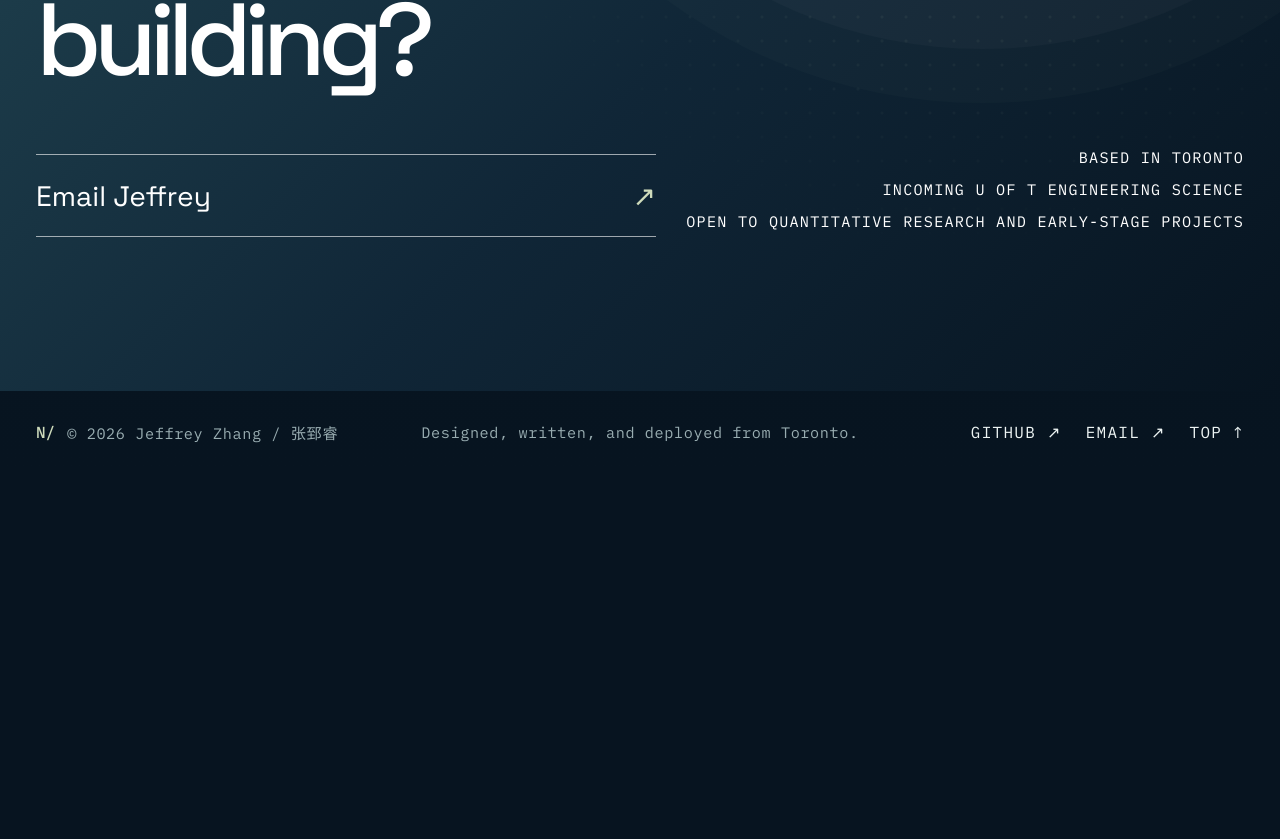
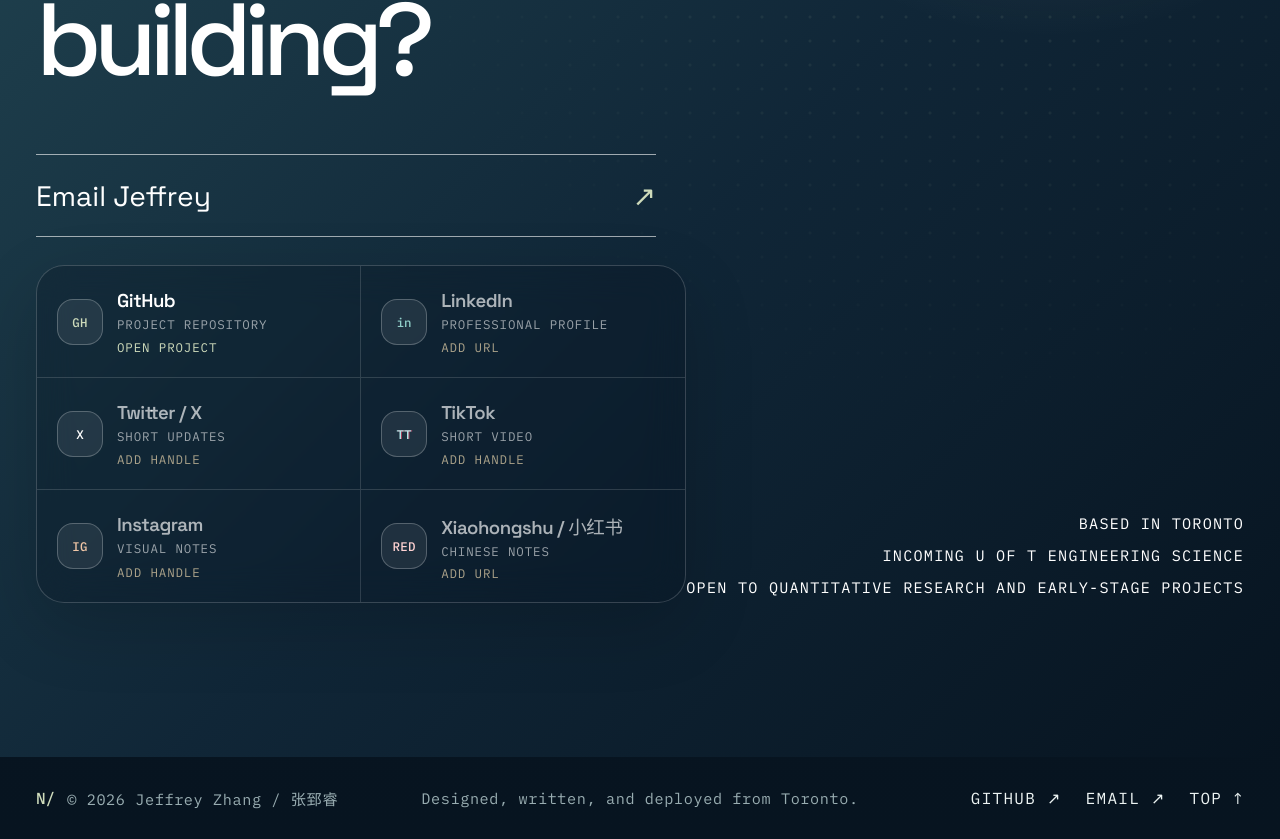
Before and after one commit to navyblue1/personal-website, a plain HTML site: page index.html in a window 1280 px wide. Shown: the part 6497-7336 px from the top of the page. Before the commit the page ends 6970 px from the top, so only its background shows below. Drawn offline with Linux system fonts and the light colour scheme.

Commit message:
Add social channels to contact section

```diff
--- a/index.html
+++ b/index.html
@@ -410,6 +410,56 @@ build(venture);</pre>
           <a href="mailto:zhangzhirui1224@gmail.com" class="contact-link">
             <span>Email Jeffrey</span><i aria-hidden="true">&nearr;</i>
           </a>
+          <div class="social-grid" aria-label="Social links">
+            <a class="social-link social-link--active" href="https://github.com/navyblue1/financial-modeling-practice-lab" target="_blank" rel="noreferrer" aria-label="GitHub project repository">
+              <span class="social-icon social-icon--github" aria-hidden="true">GH</span>
+              <span class="social-text">
+                <strong>GitHub</strong>
+                <small>Project repository</small>
+              </span>
+              <span class="social-status">Open project</span>
+            </a>
+            <span class="social-link social-link--pending" aria-disabled="true">
+              <span class="social-icon social-icon--linkedin" aria-hidden="true">in</span>
+              <span class="social-text">
+                <strong>LinkedIn</strong>
+                <small>Professional profile</small>
+              </span>
+              <span class="social-status">Add URL</span>
+            </span>
+            <span class="social-link social-link--pending" aria-disabled="true">
+              <span class="social-icon social-icon--x" aria-hidden="true">X</span>
+              <span class="social-text">
+                <strong>Twitter / X</strong>
+                <small>Short updates</small>
+              </span>
+              <span class="social-status">Add handle</span>
+            </span>
+            <span class="social-link social-link--pending" aria-disabled="true">
+              <span class="social-icon social-icon--tiktok" aria-hidden="true">TT</span>
+              <span class="social-text">
+                <strong>TikTok</strong>
+                <small>Short video</small>
+              </span>
+              <span class="social-status">Add handle</span>
+            </span>
+            <span class="social-link social-link--pending" aria-disabled="true">
+              <span class="social-icon social-icon--instagram" aria-hidden="true">IG</span>
+              <span class="social-text">
+                <strong>Instagram</strong>
+                <small>Visual notes</small>
+              </span>
+              <span class="social-status">Add handle</span>
+            </span>
+            <span class="social-link social-link--pending" aria-disabled="true">
+              <span class="social-icon social-icon--xiaohongshu" aria-hidden="true">RED</span>
+              <span class="social-text">
+                <strong>Xiaohongshu / 小红书</strong>
+                <small>Chinese notes</small>
+              </span>
+              <span class="social-status">Add URL</span>
+            </span>
+          </div>
         </div>
         <div class="contact-meta reveal">
           <p>BASED IN TORONTO</p>
--- a/script.js
+++ b/script.js
@@ -118,6 +118,16 @@ const translations = {
   "Open to research and project conversations": "欢迎交流研究与项目",
   "Interested in research-driven building?": "如果你关注研究驱动的项目构建，欢迎联系。",
   "Email Jeffrey": "给 Jeffrey 发邮件",
+  "Project repository": "项目代码仓库",
+  "Open project": "查看项目",
+  "Professional profile": "职业主页",
+  "Short updates": "短动态",
+  "Short video": "短视频",
+  "Visual notes": "图像记录",
+  "Chinese notes": "中文内容",
+  "Add URL": "待补链接",
+  "Add handle": "待补账号",
+  "Xiaohongshu / 小红书": "小红书",
   "BASED IN TORONTO": "现居多伦多",
   "INCOMING U OF T ENGINEERING SCIENCE": "即将就读多伦多大学工程科学专业",
   "OPEN TO QUANTITATIVE RESEARCH AND EARLY-STAGE PROJECTS": "愿意聊量化研究和早期项目",
@@ -170,6 +180,7 @@ const attributeCopy = {
     ".language-switch": { "aria-label": "Language" },
     ".signal-stage": { "aria-label": "Interactive signal field" },
     ".research-comparison": { "aria-label": "Simulated portfolio return improved from 16.16 percent to 23.94 percent after applying the trend filter" },
+    ".social-grid": { "aria-label": "Social links" },
     ".ticker": { "aria-label": "Areas of practice" },
     ".working-code": { "aria-label": "Workflow" },
   },
@@ -180,6 +191,7 @@ const attributeCopy = {
     ".language-switch": { "aria-label": "语言" },
     ".signal-stage": { "aria-label": "互动信号场" },
     ".research-comparison": { "aria-label": "加入趋势过滤后，模拟回报从 16.16% 提升到 23.94%" },
+    ".social-grid": { "aria-label": "社交账号" },
     ".ticker": { "aria-label": "关注领域" },
     ".working-code": { "aria-label": "工作流程" },
   },
--- a/styles.css
+++ b/styles.css
@@ -1788,6 +1788,140 @@ html[lang="zh-CN"] .contact-meta p {
   transform: translate(5px, -5px);
 }
 
+.social-grid {
+  display: grid;
+  grid-template-columns: repeat(2, minmax(0, 1fr));
+  width: min(100%, 760px);
+  margin-top: 28px;
+  border: 1px solid rgba(255, 255, 255, 0.18);
+  border-radius: 28px;
+  overflow: hidden;
+  background: rgba(5, 16, 26, 0.24);
+  box-shadow: 0 24px 70px rgba(0, 0, 0, 0.16);
+  backdrop-filter: blur(18px);
+}
+
+.social-link {
+  position: relative;
+  display: grid;
+  grid-template-columns: auto 1fr;
+  grid-template-areas:
+    "icon text"
+    "icon status";
+  align-items: center;
+  gap: 2px 14px;
+  min-height: 112px;
+  padding: 20px;
+  border-right: 1px solid rgba(255, 255, 255, 0.14);
+  border-bottom: 1px solid rgba(255, 255, 255, 0.14);
+  color: #fff;
+  isolation: isolate;
+  transition: background 200ms ease, transform 200ms ease, border-color 200ms ease;
+}
+
+.social-link:nth-child(2n) {
+  border-right: 0;
+}
+
+.social-link:nth-last-child(-n + 2) {
+  border-bottom: 0;
+}
+
+.social-link::after {
+  position: absolute;
+  inset: 12px;
+  z-index: -1;
+  border-radius: 18px;
+  background: radial-gradient(circle at 20% 20%, rgba(145, 208, 202, 0.16), transparent 58%);
+  opacity: 0;
+  content: "";
+  transition: opacity 200ms ease;
+}
+
+.social-link--active:hover {
+  background: rgba(145, 208, 202, 0.11);
+  transform: translateY(-2px);
+}
+
+.social-link--active:hover::after {
+  opacity: 1;
+}
+
+.social-link--pending {
+  color: rgba(255, 255, 255, 0.66);
+}
+
+.social-link--pending .social-status {
+  color: rgba(215, 199, 163, 0.78);
+}
+
+.social-icon {
+  grid-area: icon;
+  display: grid;
+  place-items: center;
+  width: 46px;
+  height: 46px;
+  border: 1px solid rgba(255, 255, 255, 0.24);
+  border-radius: 16px;
+  background: rgba(255, 255, 255, 0.08);
+  color: var(--lime);
+  font-family: var(--mono);
+  font-size: 0.78rem;
+  font-weight: 700;
+  letter-spacing: 0.02em;
+}
+
+.social-icon--linkedin {
+  color: #91d0ca;
+}
+
+.social-icon--x {
+  color: #fff;
+}
+
+.social-icon--tiktok {
+  color: #b8eff0;
+  text-shadow: 1px 0 rgba(255, 72, 111, 0.65);
+}
+
+.social-icon--instagram {
+  color: #f2c7a7;
+}
+
+.social-icon--xiaohongshu {
+  color: #ffd2d2;
+}
+
+.social-text {
+  grid-area: text;
+  display: grid;
+  gap: 4px;
+}
+
+.social-text strong {
+  font-family: var(--display);
+  font-size: 1.16rem;
+  font-weight: 600;
+  letter-spacing: -0.025em;
+}
+
+.social-text small,
+.social-status {
+  font-family: var(--mono);
+  font-size: 0.78rem;
+  letter-spacing: 0.07em;
+  text-transform: uppercase;
+}
+
+.social-text small {
+  color: rgba(255, 255, 255, 0.58);
+}
+
+.social-status {
+  grid-area: status;
+  color: var(--lime);
+}
+
 .contact-meta {
   display: grid;
   gap: 12px;
@@ -2234,6 +2368,23 @@ html[lang="zh-CN"] .contact-meta p {
     font-size: clamp(3.7rem, 16vw, 6rem);
   }
 
+  .social-grid {
+    grid-template-columns: 1fr;
+    border-radius: 24px;
+  }
+
+  .social-link,
+  .social-link:nth-child(2n),
+  .social-link:nth-last-child(-n + 2) {
+    min-height: 98px;
+    border-right: 0;
+    border-bottom: 1px solid rgba(255, 255, 255, 0.14);
+  }
+
+  .social-link:last-child {
+    border-bottom: 0;
+  }
+
   .contact-meta p {
     text-align: left;
   }
```
